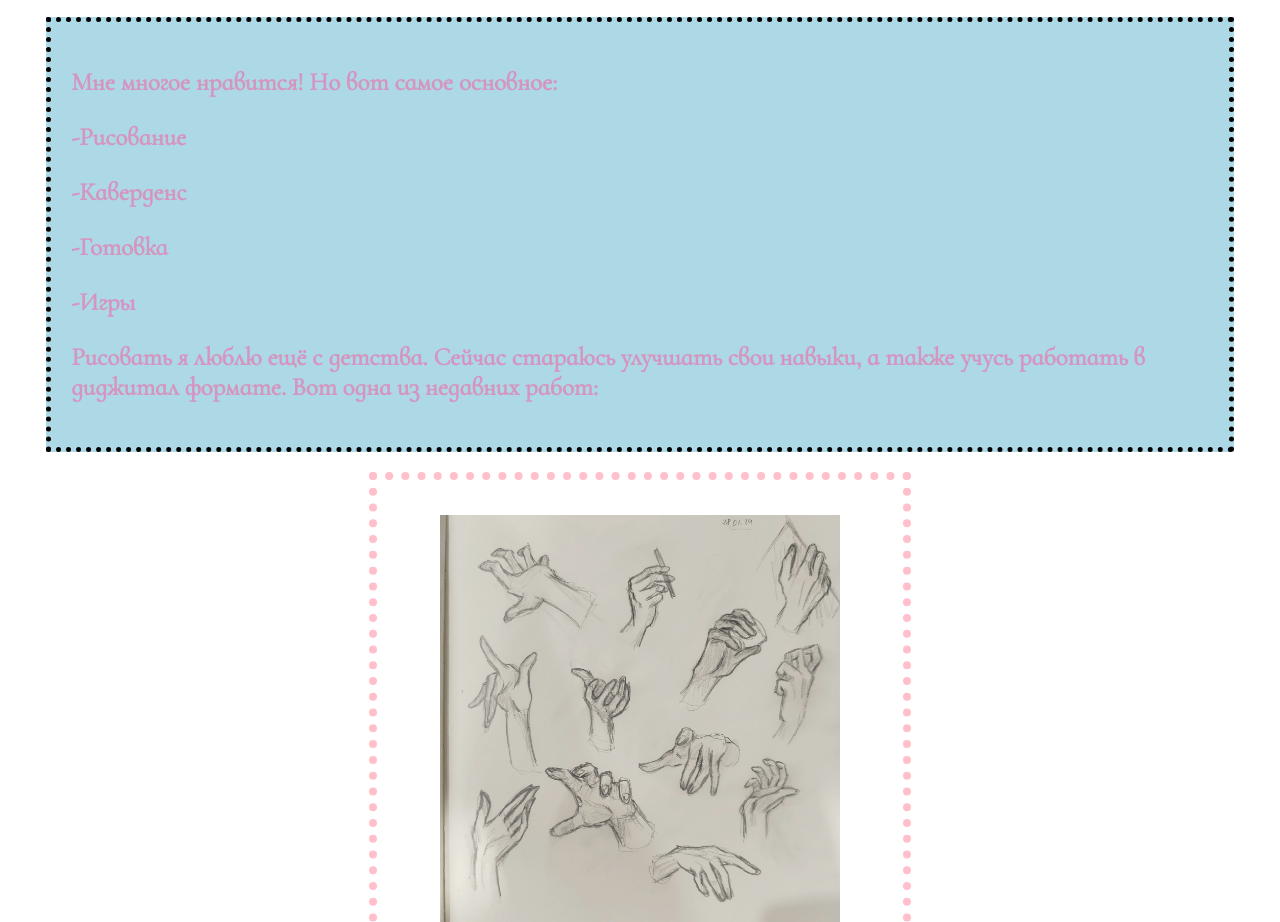
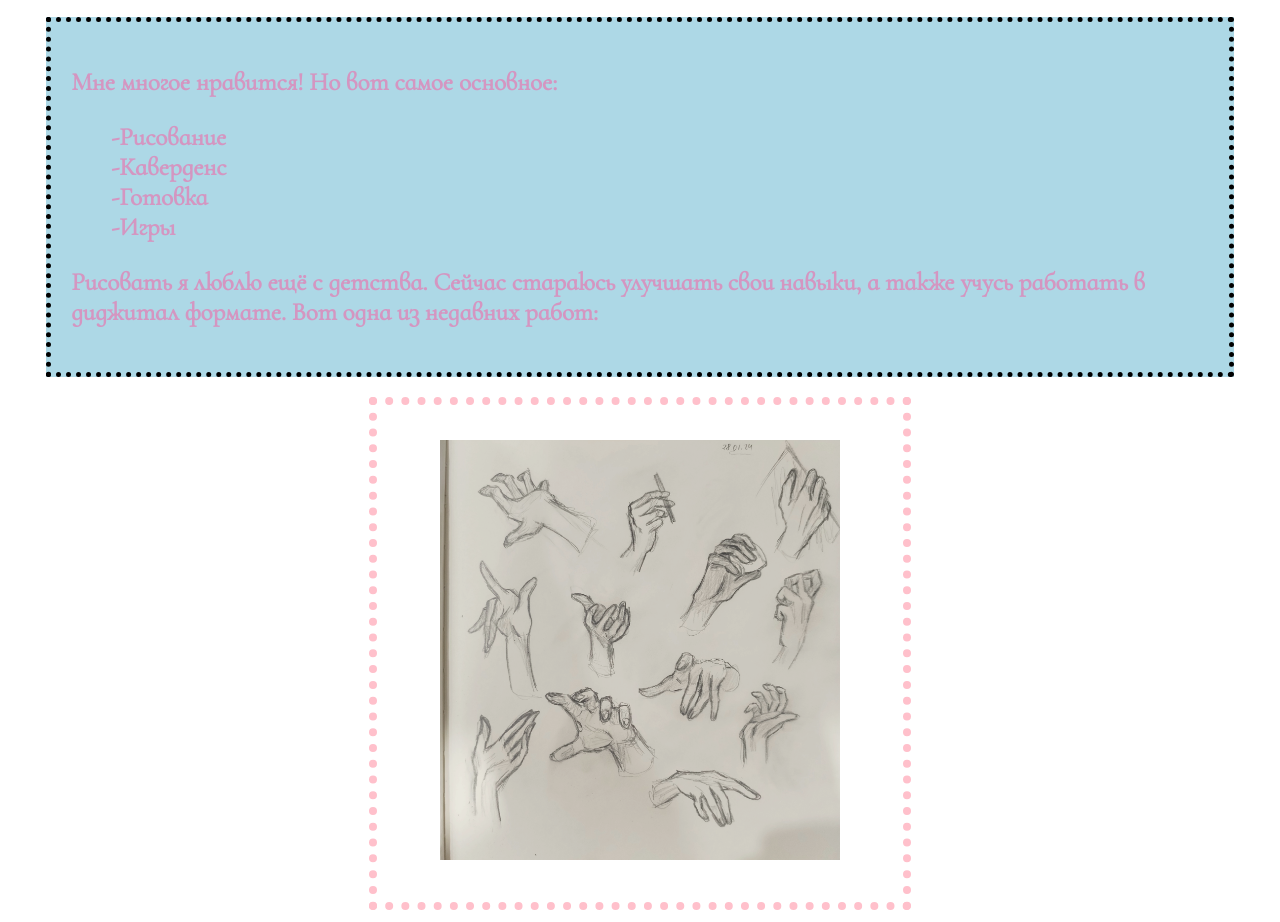
Before and after one commit to dezenyy25/Kak-to, a plain HTML site: page index.html in a window 1280 px wide. Shown: the part 860-1782 px from the top of the page. Drawn offline with Linux system fonts and the light colour scheme.

Commit message:
Add files via upload
сделан список, выравнивание

```diff
--- a/css/main.css
+++ b/css/main.css
@@ -2,8 +2,8 @@ h1 {
 	color: rgb(219, 125, 190);
 	font-size: 45px;
 	text-align: center;
-  -webkit-text-stroke: 1px rgb(191, 73, 156);
-  font-family: 'Cormorant Infant', sans-serif;
+    -webkit-text-stroke: 1px rgb(191, 73, 156);
+    font-family: 'Cormorant Infant', sans-serif;
 }
 h2 {
 	color: rgb(219, 125, 190);
@@ -14,12 +14,18 @@ h2 {
 	font-family: 'Cormorant Infant', sans-serif;
 	background: black;
 }
-p{
+p, ul{
 	color: rgb(212, 150, 193);
 	font-size: 25px;
     text-align: left;
     font-weight: 800;
     font-family: 'Cormorant Infant', sans-serif;
+}
+ul {
+	list-style: none;
+}
+ul li:before {
+	content: '-';
 }
 
 .first-div {
@@ -38,7 +44,6 @@ p{
 	margin: auto;
 	padding: 20px;
 }
-
 .third-div
 {
 	border: 8px dotted pink;
--- a/index.html
+++ b/index.html
@@ -1,4 +1,5 @@
 <!DOCTYPE html>
+
 <head>
   <meta charset="utf-8">
   <title>Немного обо мне</title>
@@ -10,6 +11,7 @@
   <link rel="preconnect" href="https://fonts.gstatic.com" crossorigin>
   <link href="https://fonts.googleapis.com/css2?family=Cormorant+Infant&display=swap" rel="stylesheet">
 </head>
+
 <body>
   <div class="first-div">
     <h1>Кто такая Диана Шаршукова???</h1> </div>
@@ -31,15 +33,17 @@
   <div class="second-div">
 
     <p>Мне многое нравится! Но вот самое основное:</p>
-<p>-Рисование</p>
-<p>-Каверденс</p>
-<p>-Готовка</p>
-<p>-Игры</p>
+    <ul>
+      <li>Рисование</li>
+      <li>Каверденс</li>
+      <li>Готовка</li>
+      <li>Игры</li>
+    </ul>
     <p>Рисовать я люблю ещё с детства. Сейчас стараюсь улучшать свои навыки, а также учусь работать в диджитал формате. Вот одна из недавних работ:</p>
   </div>
   <div class="ruki">
     <p style="text-align: center;">
-<img src="img/pic3.jpg"  alt="Рисунок" title="Рисунок традиш руки" width="400" height="420">
+      <img src="img/pic3.jpg" alt="Рисунок" title="Рисунок традиш руки" width="400" height="420">
     </p>
   </div>
   <div class="second-div">
@@ -50,7 +54,7 @@
   </div>
   <div class="third-div">
     <p style="text-align: center;">
-<img src="img/kd.jpg"  alt="Танец" title="Мы на хикари фест" width="660" height="360">
+      <img src="img/kd.jpg" alt="Танец" title="Мы на хикари фест" width="660" height="360">
     </p>
   </div>
   <div class="second-div">
@@ -61,7 +65,7 @@
   </div>
   <div class="third-div">
     <p style="text-align: center;">
-<img src="img/eda.jpg"  alt="Фото пасты" title="Так бы и съела" width="570" height="350">
+      <img src="img/eda.jpg" alt="Фото пасты" title="Так бы и съела" width="570" height="350">
     </p>
   </div>
   <div class="second-div">
@@ -72,7 +76,7 @@
   </div>
   <div class="fremine">
     <p style="text-align: center;">
-<img src="img/fremine.jpg"  alt="Скриншотик Фремине" title="Он такой миленький т_т" width="800" height="360">
+      <img src="img/fremine.jpg" alt="Скриншотик Фремине" title="Он такой миленький т_т" width="800" height="360">
     </p>
   </div>
 </body>
```
Lines whose indentation alone changed are shown as unchanged.
